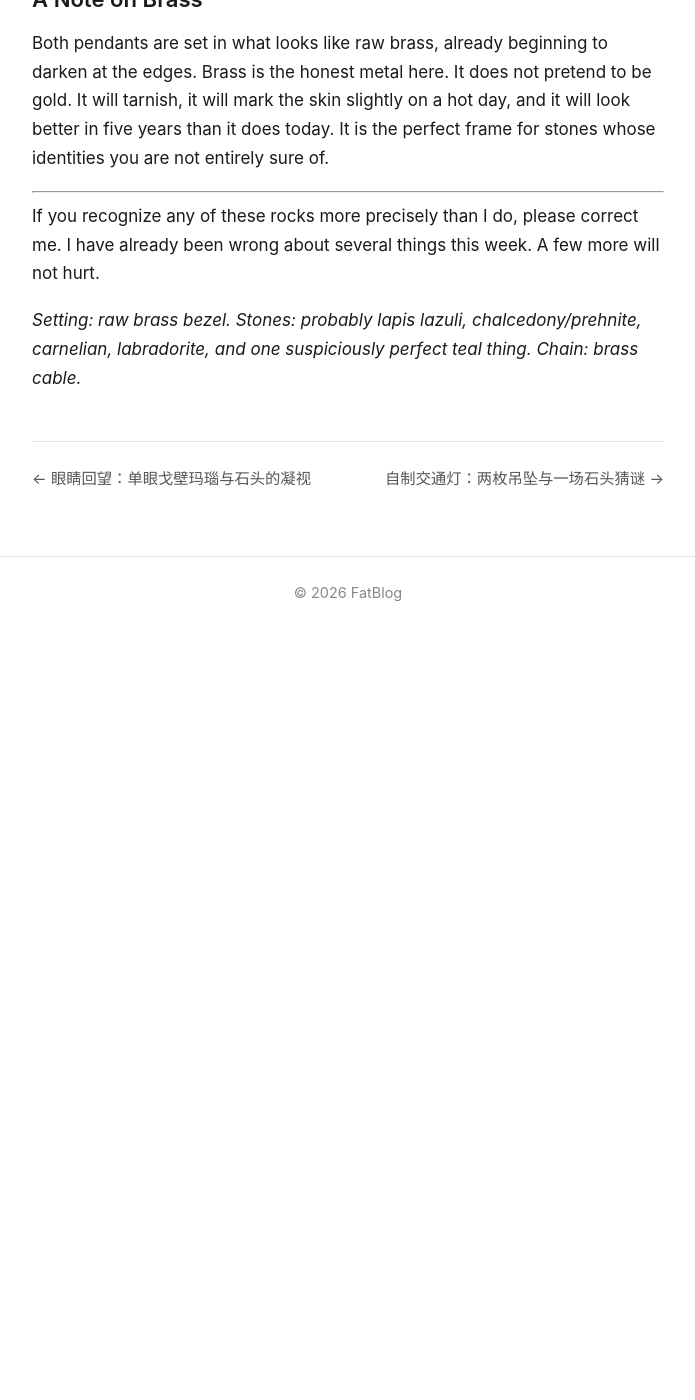
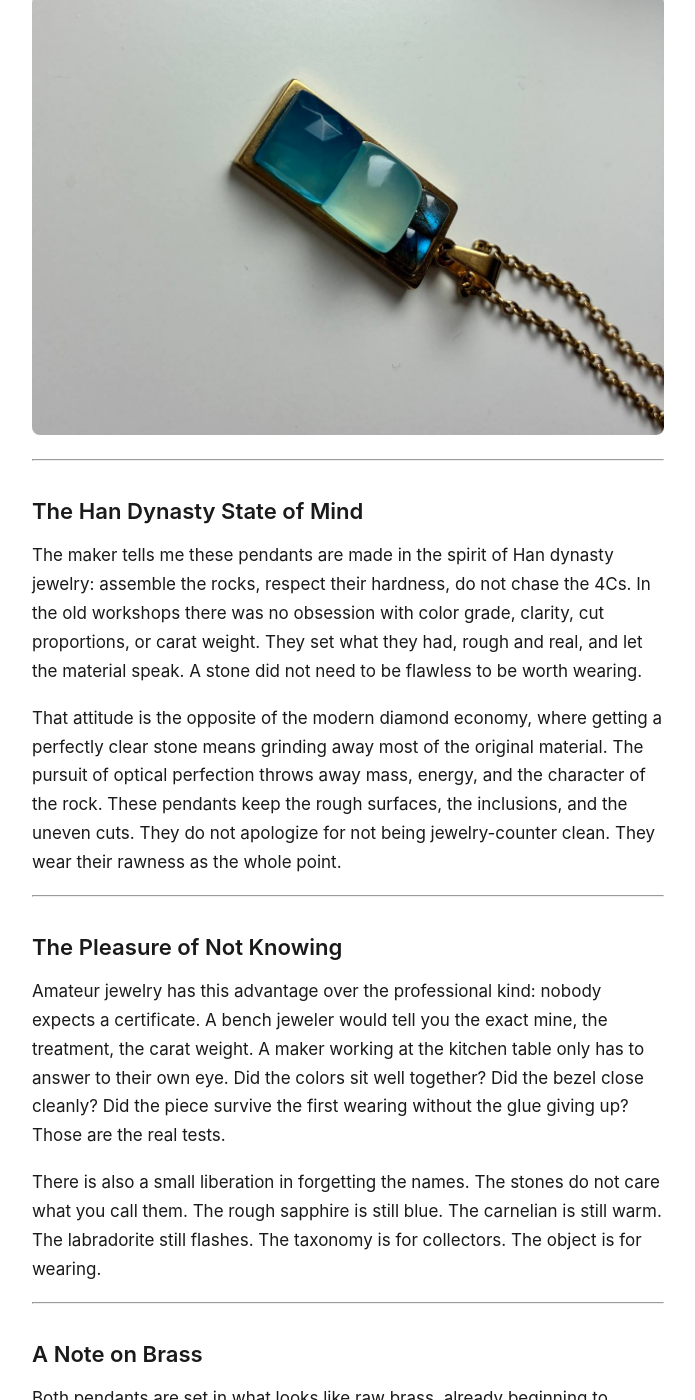
Before and after one commit to vfxowlsyvh/vfxowlsyvh.github.io, a Jekyll site: the page built from _posts/2026-06-15-diy-stone-pendants-en.md, in a window 1280 px wide and 1400 px high, scrolled down 5612 px. Shown: the whole window, without its empty margins (292-987 px from the left). Built offline with Jekyll 4.4.1, drawn with Linux system fonts in a browser that asks for light colours; before the commit the page ends 6242 px from its top, so only the background shows below that; some of the changed text lies outside the part shown.

Commit message:
Update pendant 1: rough sapphire correction, Han dynasty philosophy, new close-up images

```diff
--- a/_posts/2026-06-15-diy-stone-pendants-en.md
+++ b/_posts/2026-06-15-diy-stone-pendants-en.md
@@ -18,17 +18,17 @@ These two pendants are that exam.
 
 The first piece is a brass rectangle wearing three stones like a traffic light that has been to art school. Top to bottom, or left to right depending on which photo you trust, the stones read: deep blue with metallic flecks, pale milky blue-green, and warm orange-red.
 
-The blue is the easy one. It is almost certainly **lapis lazuli**, that ancient pigment-stone, midnight blue with pyrite glittering inside it like a constellation of cheap gold. Egyptians would have ground it into eye shadow. You set it in a kitchen-table pendant. Same stone, different century.
+The blue is the easy one, and also the one I got wrong. It is a **rough sapphire** — large, unpolished, and inexpensive. The dark blue surface has been cut with rough facets that catch the light unevenly, not the mirror finish of a commercial gem. You can see the hardness in the way the edges hold their shape, and the inclusions in the way the light stops short inside the stone. This is not a sapphire for a ring at Tiffany. It is a sapphire for someone who likes rocks.
 
 The middle stone is harder. It has the milky, slightly greasy translucence of **chalcedony**, but the color drifts between pale aqua and a greenish yellow depending on the light. It could be a pale **aquamarine**, or a piece of **prehnite** that has been cut with a faceted top and a domed belly. It catches light like a swimming pool seen through frosted glass.
 
 The orange-red bottom stone is almost certainly **carnelian**, the chalcedony that heat-treated iron turns into a sunset. It is translucent, faceted, and the color of a traffic cone that has seen some things.
 
-![The tricolor pendant from another angle, red stone at top](/assets/images/homemade-pendant-tricolor-2.jpg)
+![Close-up of the tricolor pendant showing the rough sapphire and carnelian held in hand](/assets/images/homemade-pendant-tricolor-closeup-1.jpg)
 
 One more angle shows the same three stones laid horizontally — red, green, blue — which only proves that the orientation does not matter. The piece reads the same whether it is hanging, lying flat, or turned upside down by an impatient photographer.
 
-![The tricolor pendant laid flat, red and green stones catching the light](/assets/images/homemade-pendant-tricolor-3.jpg)
+![Close-up of the tricolor pendant showing the rough-cut surface of the sapphire](/assets/images/homemade-pendant-tricolor-closeup-2.jpg)
 
 ---
 
@@ -54,11 +54,19 @@ Turned vertically, the pendant becomes a column of cool water: turquoise sky, pa
 
 ---
 
+## The Han Dynasty State of Mind
+
+The maker tells me these pendants are made in the spirit of Han dynasty jewelry: assemble the rocks, respect their hardness, do not chase the 4Cs. In the old workshops there was no obsession with color grade, clarity, cut proportions, or carat weight. They set what they had, rough and real, and let the material speak. A stone did not need to be flawless to be worth wearing.
+
+That attitude is the opposite of the modern diamond economy, where getting a perfectly clear stone means grinding away most of the original material. The pursuit of optical perfection throws away mass, energy, and the character of the rock. These pendants keep the rough surfaces, the inclusions, and the uneven cuts. They do not apologize for not being jewelry-counter clean. They wear their rawness as the whole point.
+
+---
+
 ## The Pleasure of Not Knowing
 
 Amateur jewelry has this advantage over the professional kind: nobody expects a certificate. A bench jeweler would tell you the exact mine, the treatment, the carat weight. A maker working at the kitchen table only has to answer to their own eye. Did the colors sit well together? Did the bezel close cleanly? Did the piece survive the first wearing without the glue giving up? Those are the real tests.
 
-There is also a small liberation in forgetting the names. The stones do not care what you call them. The lapis is still blue. The carnelian is still warm. The labradorite still flashes. The taxonomy is for collectors. The object is for wearing.
+There is also a small liberation in forgetting the names. The stones do not care what you call them. The rough sapphire is still blue. The carnelian is still warm. The labradorite still flashes. The taxonomy is for collectors. The object is for wearing.
 
 ---
 
@@ -70,4 +78,4 @@ Both pendants are set in what looks like raw brass, already beginning to darken
 
 If you recognize any of these rocks more precisely than I do, please correct me. I have already been wrong about several things this week. A few more will not hurt.
 
-*Setting: raw brass bezel. Stones: probably lapis lazuli, chalcedony/prehnite, carnelian, labradorite, and one suspiciously perfect teal thing. Chain: brass cable.*
+*Setting: raw brass bezel. Stones: rough sapphire, chalcedony/prehnite, carnelian, labradorite, and one suspiciously perfect teal thing. Chain: brass cable.*
```
Also changed, not shown: _posts/2026-06-15-diy-stone-pendants-zh.md (+13 -5 lines), assets/images/homemade-pendant-tricolor-2.jpg (deleted), assets/images/homemade-pendant-tricolor-3.jpg (deleted), assets/images/homemade-pendant-tricolor-closeup-1.jpg (added), assets/images/homemade-pendant-tricolor-closeup-2.jpg (added).
